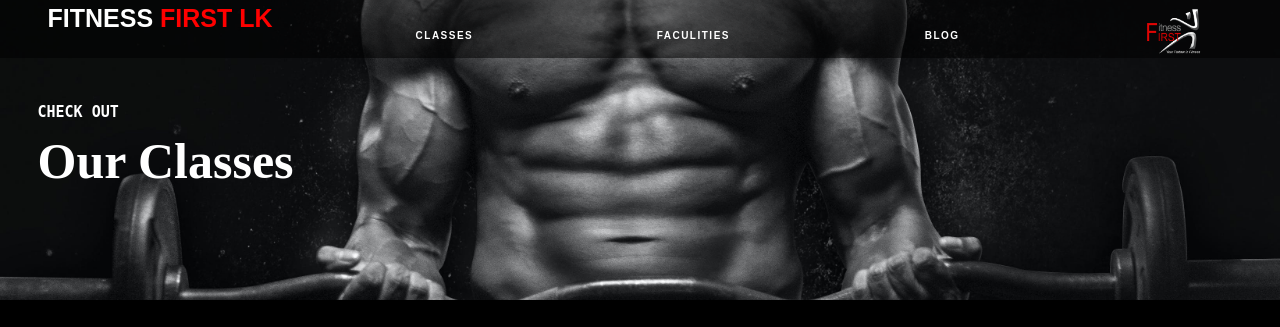
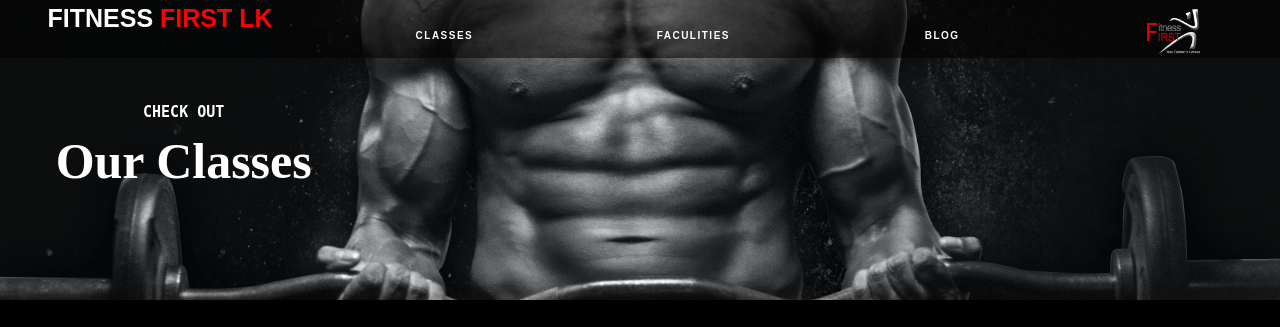
Before and after one commit to SankaUdeshika/FitnessFirstLK, a PHP site: page /classes.php in a window 1280 px wide. Shown: the top 327 px of the page. Run offline with PHP 8.4, Linux system fonts and the light colour scheme; some web fonts are replaced.

Commit message:
fixed overFlow Bug in classes.php file

```diff
--- a/classes.php
+++ b/classes.php
@@ -27,7 +27,7 @@
             <!-- Top bar -->
             <div class="col-12 Classes-cover  ">
                 <div class="row">
-                    <div class="col-12 mx-5">
+                    <div class="col-12 text-center">
                         <div class="row ">
                             <div class="col-12">
                                 <span class="fs-4 fw-bold text-white" style="font-family: monospace;">CHECK OUT</span>
```
